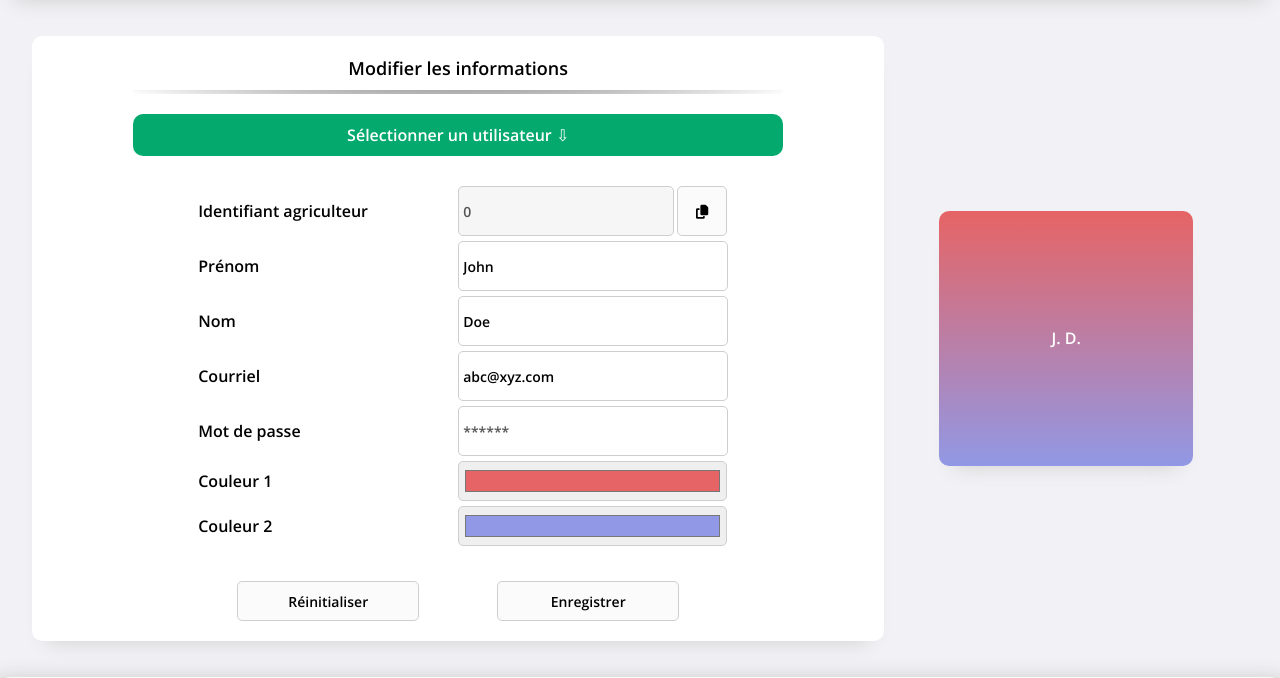
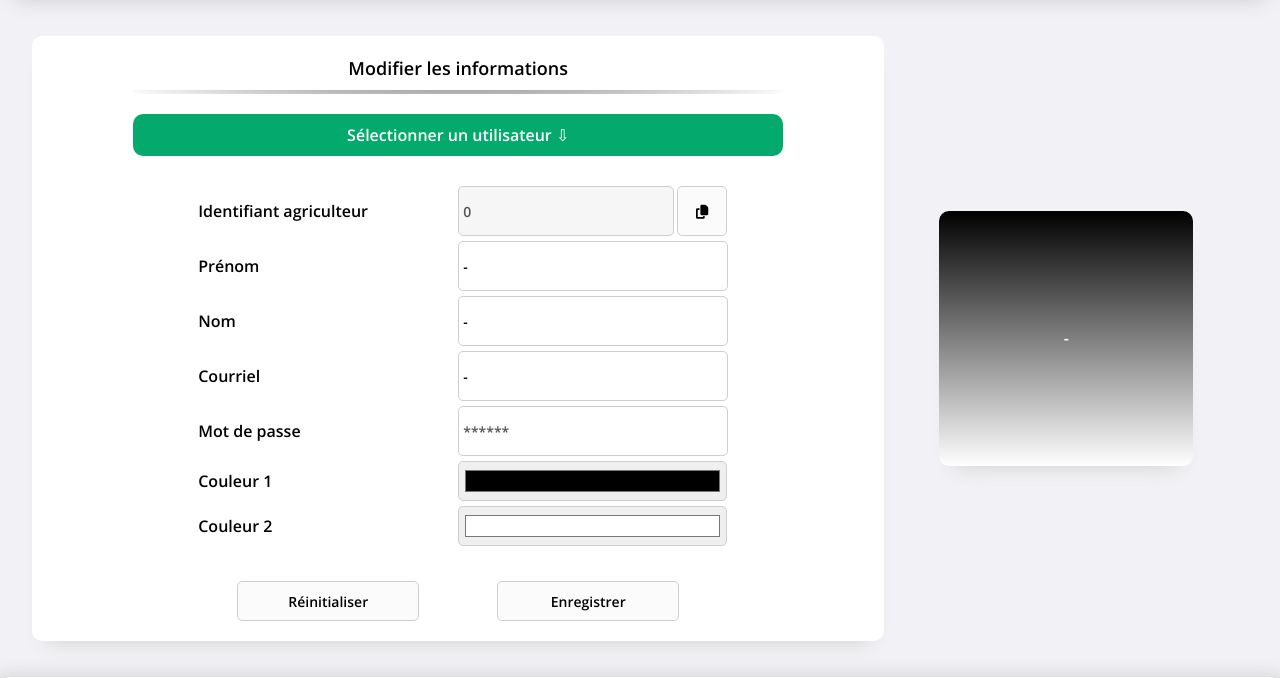
Before and after one commit to nderousseaux/projet-master, a PHP site: page /gestionCmpt.php in a window 1280 px wide. Shown: the part 72-750 px from the top of the page. Run offline with PHP 8.4, Linux system fonts and the light colour scheme.

Commit message:
Retrait placeholders formulaire gestion compte

```diff
--- a/site/gestionCmpt.php
+++ b/site/gestionCmpt.php
@@ -53,30 +53,30 @@
 				</div>
 				<label class="colonne" for="prenom">Prénom</label>
 				<input class="colonne" id="prenom" name="prenom"
-					placeholder="John" value="John"></input>
+					placeholder="Prénom" value='-'></input>
 				<label class="colonne" for="nom">Nom</label>
 				<input class="colonne" id="nom" name="nom"
-					placeholder="Doe" value="Doe"></input>
+					placeholder="Nom" value='-'></input>
 				<label class="colonne" for="courriel">Courriel</label>
 				<input class="colonne" id="courriel" name="courriel"
-					placeholder="abc@xyz.com" value="abc@xyz.com"></input>
+					placeholder="adresse@courriel.com" value='-'></input>
 				<label class="colonne" for="mdp">Mot de passe</label>
 				<input type="password" id="mdp" name="mdp"
-					class="colonne" placeholder="******"></input>
+					class="colonne" placeholder="******" value=''></input>
 				<label class="colonne" for="couleur1">Couleur 1</label>
 				<input class="colonne selectCouleur" id="couleur1"
 					name="couleur1" type="color" placeholder="#e66465"
-					value="#e66465"></input>
+					value="#000000"></input>
 				<label class="colonne" for="couleur2">Couleur 2</label>
 				<input class="colonne selectCouleur" id="couleur2"
 					name="couleur2" type="color" placeholder="#9198e5"
-					value="#9198e5"></input>
+					value="#ffffff"></input>
 				<button id="reinit">Réinitialiser</button>
 				<button id="enreg">Enregistrer</button>
 			</form>
 		</div>
 		<div id="icone">
-			<div>J. D.</div>
+			<div>-</div>
 		</div>
 	</section>
 </div>
```
